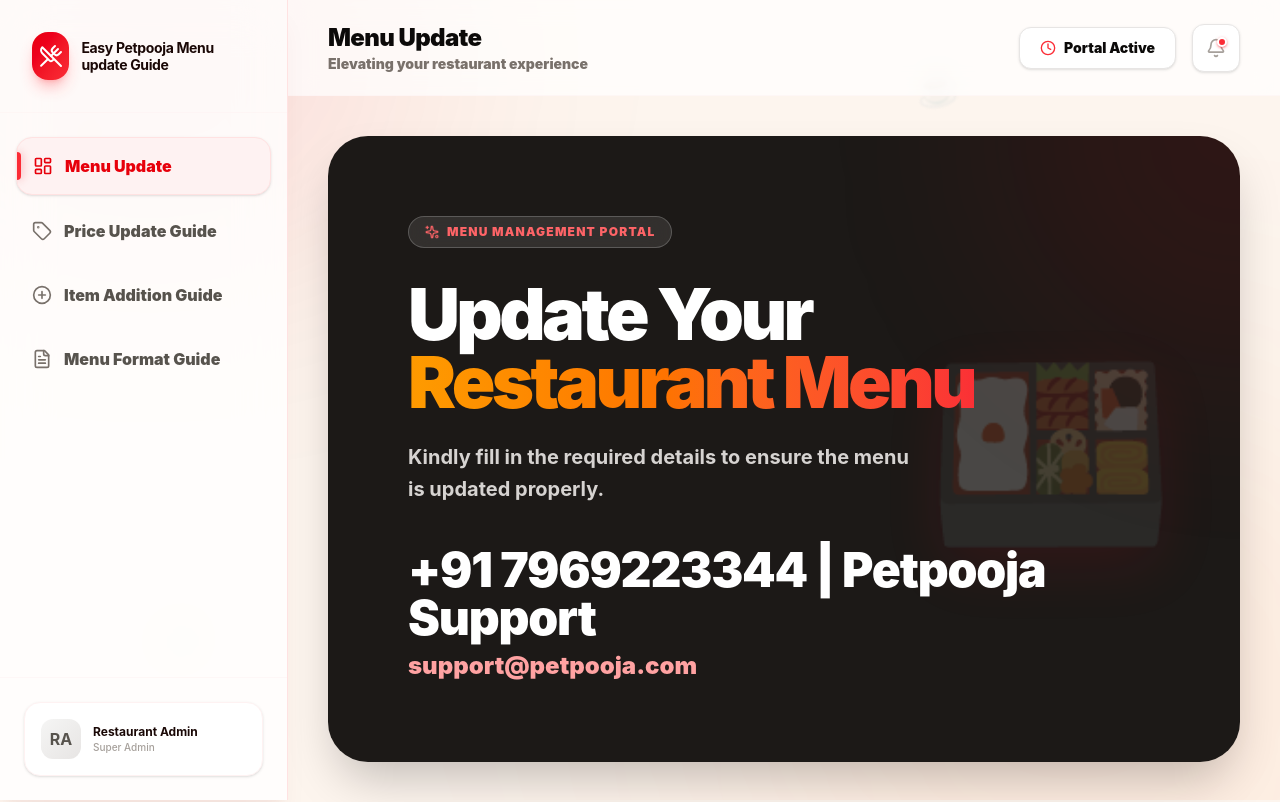
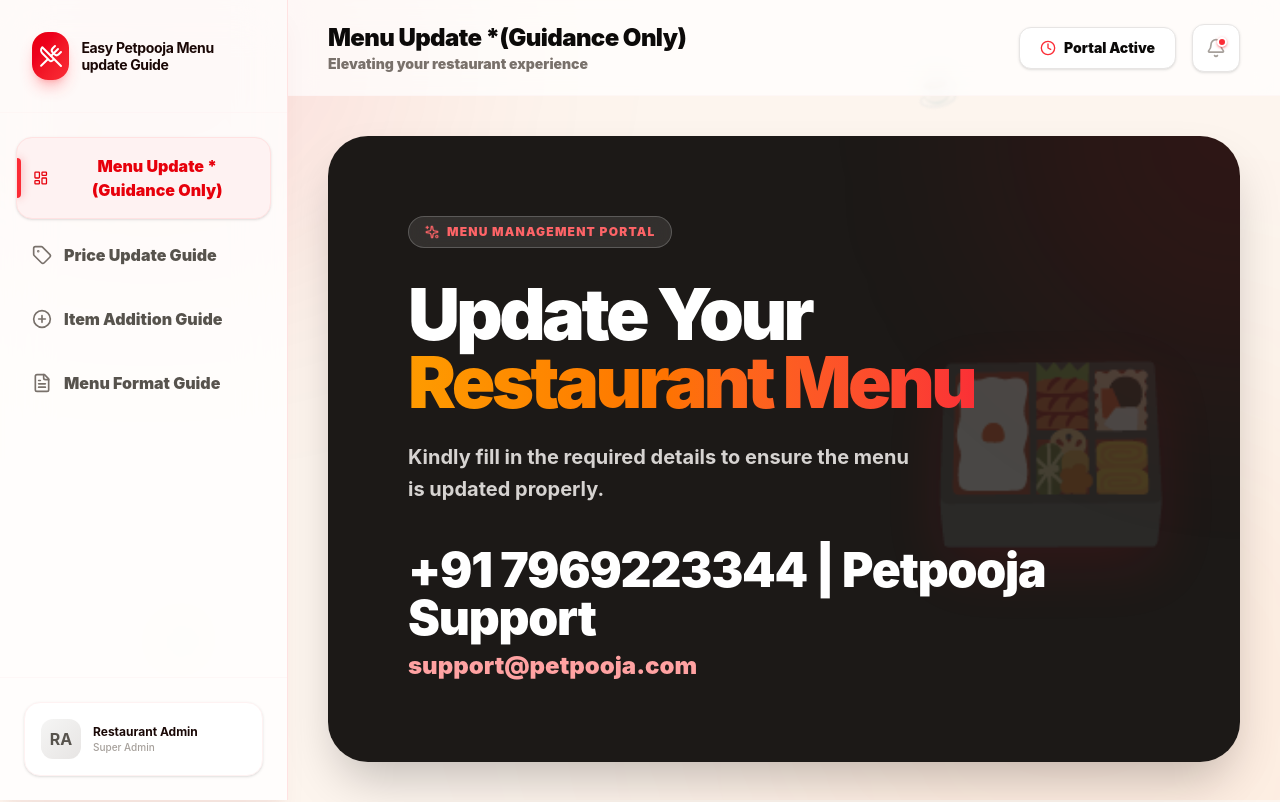
Before and after one commit to riteshgavade53-blip/petpooja-menu-portal, a React (Vite) app: page / in a window 1280 px wide. Shown: the top 802 px of the page. Built offline with nearby package versions, Linux system fonts and the light colour scheme.

Commit message:
Update App.tsx

```diff
--- a/src/App.tsx
+++ b/src/App.tsx
@@ -196,7 +196,7 @@
   };
 
   const navItems = [
-    { id: 'menu-update', label: 'Menu Update', icon: LayoutDashboard, color: 'text-red-600' },
+    { id: 'menu-update', label: 'Menu Update *(Guidance Only)', icon: LayoutDashboard, color: 'text-red-600' },
     { id: 'price-update', label: 'Price Update Guide', icon: Tag, color: 'text-blue-600' },
     { id: 'item-addition', label: 'Item Addition Guide', icon: PlusCircle, color: 'text-emerald-600' },
     { id: 'menu-format', label: 'Menu Format Guide', icon: FileText, color: 'text-amber-600' },
```
